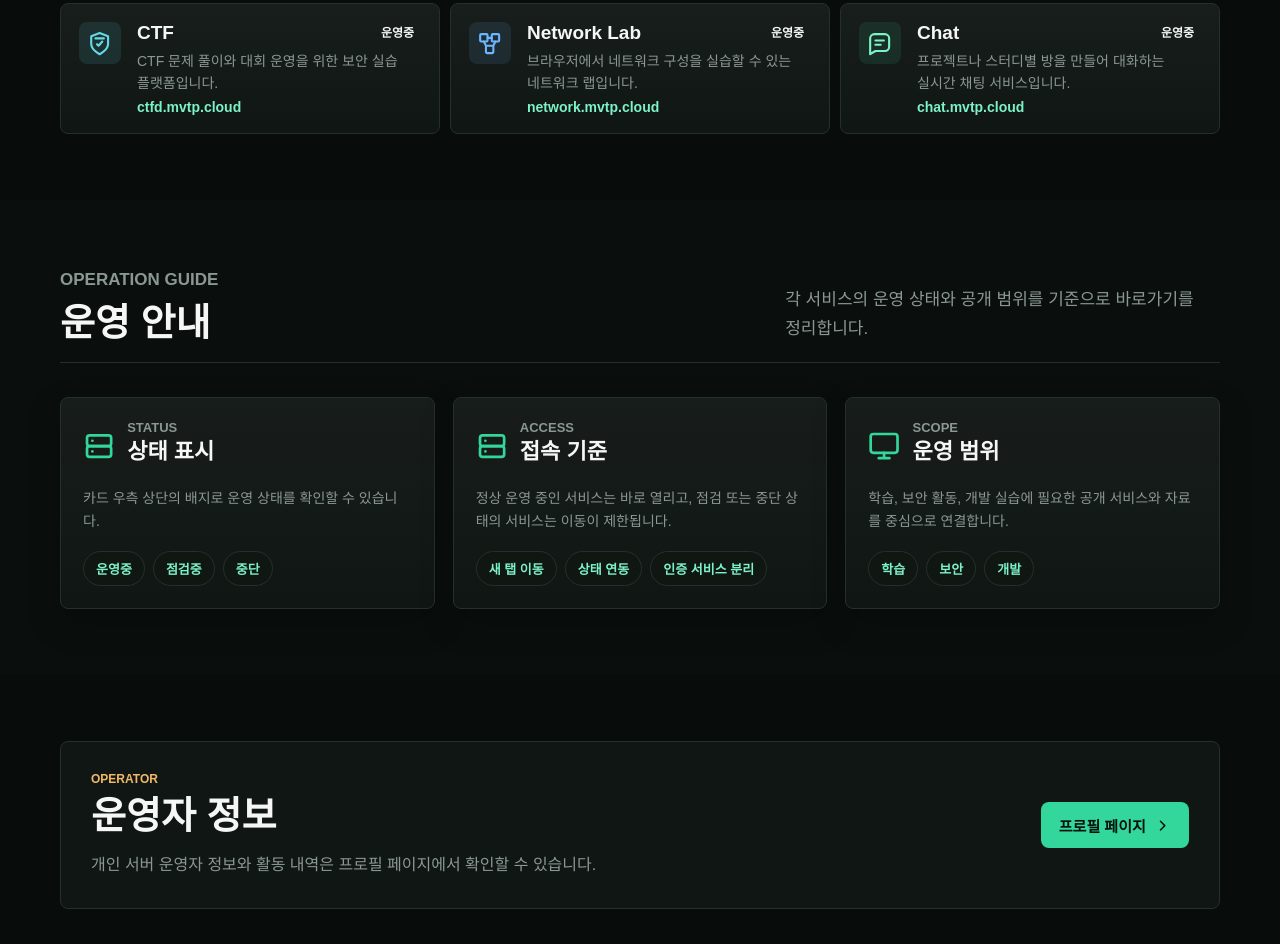
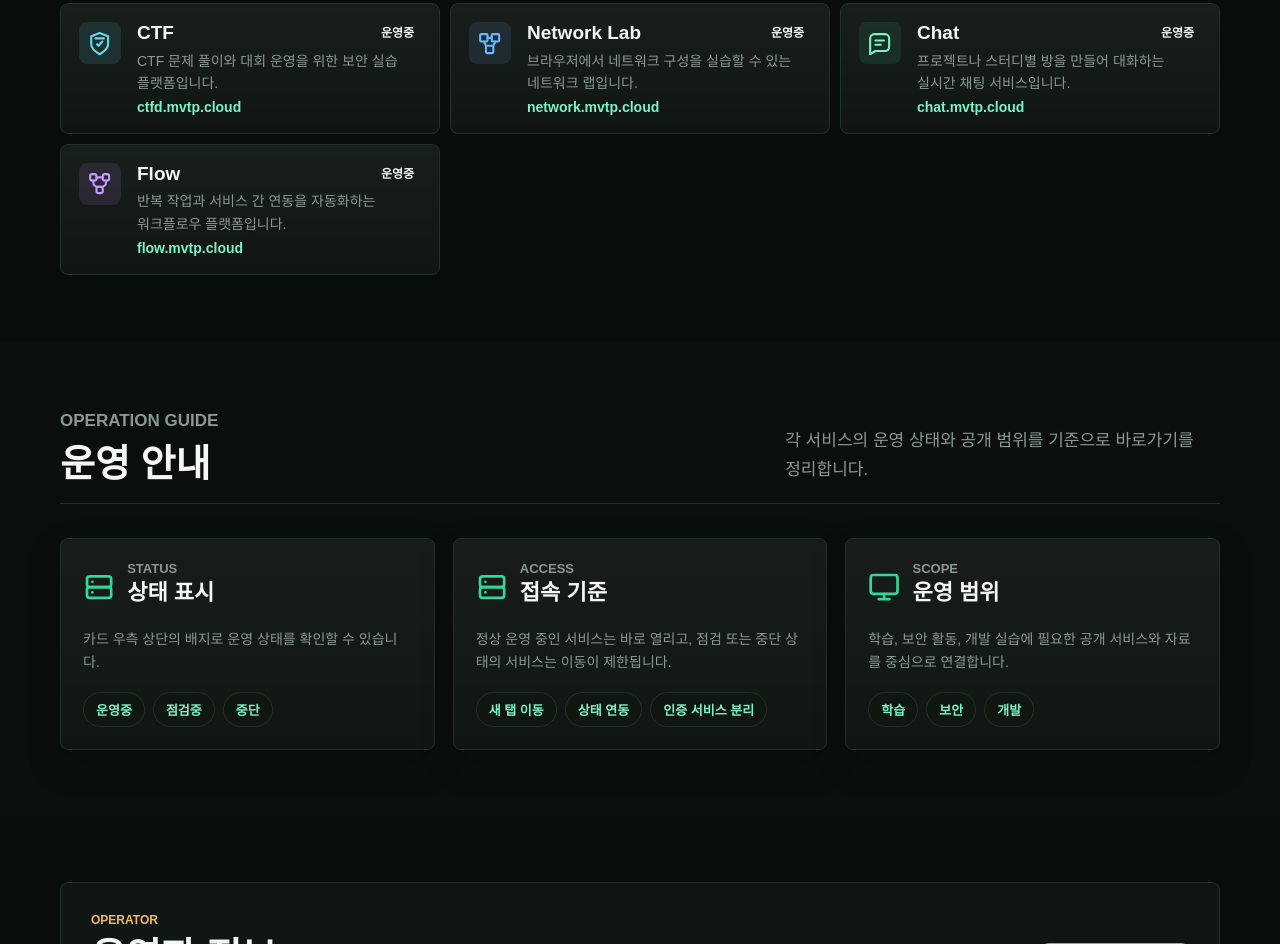
Before and after one commit to deploy103/mvtp-homepage, a website: page public/index.html in a window 1280 px wide. Shown: the part 1320-2264 px from the top of the page. Drawn offline with Linux system fonts and the light colour scheme; no server answers.

Commit message:
Add Flow service link

```diff
--- a/data/site-content.json
+++ b/data/site-content.json
@@ -89,6 +89,12 @@
       "name": "Chat",
       "status": "운영중",
       "state": "online"
+    },
+    {
+      "id": "flow",
+      "name": "Flow",
+      "status": "운영중",
+      "state": "online"
     }
   ],
   "activities": [
--- a/public/index.html
+++ b/public/index.html
@@ -348,6 +348,25 @@
                 <em>chat.mvtp.cloud</em>
               </span>
             </a>
+
+            <a class="service-card" href="https://flow.mvtp.cloud" target="_blank" rel="noreferrer noopener" data-service-id="flow">
+              <span class="service-status" data-service-status>운영중</span>
+              <span class="service-icon service-icon-data">
+                <svg viewBox="0 0 24 24" aria-hidden="true">
+                  <rect x="3" y="3" width="6" height="6" rx="2" />
+                  <rect x="15" y="3" width="6" height="6" rx="2" />
+                  <rect x="9" y="15" width="6" height="6" rx="2" />
+                  <path d="M9 6h6" />
+                  <path d="M6 9v2a4 4 0 0 0 4 4h2" />
+                  <path d="M18 9v2a4 4 0 0 1-4 4h-2" />
+                </svg>
+              </span>
+              <span class="service-copy">
+                <strong>Flow</strong>
+                <span>반복 작업과 서비스 간 연동을 자동화하는 워크플로우 플랫폼입니다.</span>
+                <em>flow.mvtp.cloud</em>
+              </span>
+            </a>
           </div>
         </div>
       </section>
--- a/server.js
+++ b/server.js
@@ -75,6 +75,7 @@ const defaultSiteContent = {
     { id: "ctf", name: "CTF", status: "운영중", state: "online" },
     { id: "network", name: "Network Lab", status: "운영중", state: "online" },
     { id: "chat", name: "Chat", status: "운영중", state: "online" },
+    { id: "flow", name: "Flow", status: "운영중", state: "online" },
   ],
   activities: [
     { name: "한세사이버보안고등학교 31기" },
```
